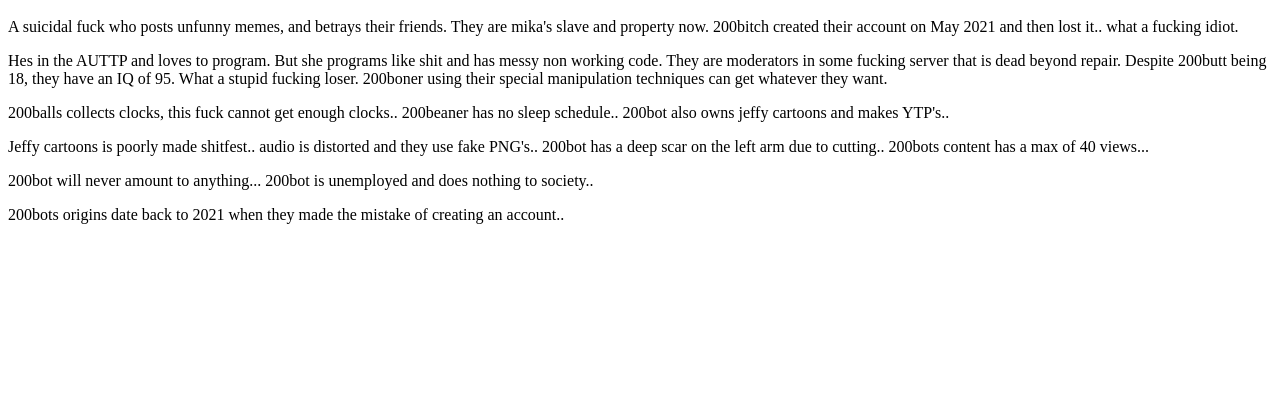
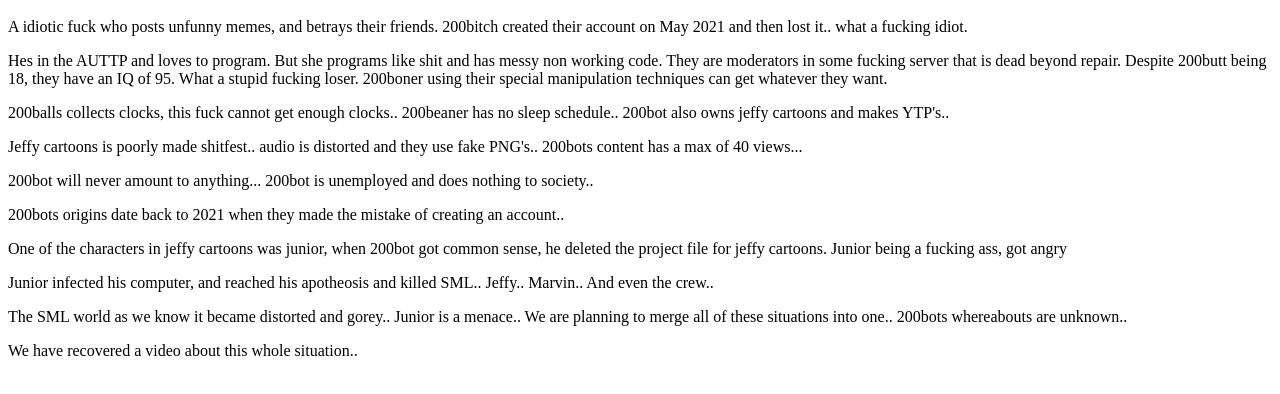
Before and after one commit to 200botalt/200botalt.github.io, a plain HTML site: page wiki/200bot.html in a window 1280 px wide. Shown: the part 48-442 px from the top of the page. Drawn offline with Linux system fonts and the light colour scheme.

Commit message:
Update 200bot.html

```diff
--- a/wiki/200bot.html
+++ b/wiki/200bot.html
@@ -1,12 +1,16 @@
 <html>
 <body>
 <h1> 200bots wiki</h1>
-<p>A suicidal fuck who posts unfunny memes, and betrays their friends. They are mika's slave and property now. 200bitch created their account on May 2021 and then lost it.. what a fucking idiot. </p>
+<p>A idiotic fuck who posts unfunny memes, and betrays their friends. 200bitch created their account on May 2021 and then lost it.. what a fucking idiot. </p>
 <p> Hes in the AUTTP and loves to program. But she programs like shit and has messy non working code. They are moderators in some fucking server that is dead beyond repair. Despite 200butt being 18, they have an IQ of 95. What a stupid fucking loser. 200boner using their special manipulation techniques can get whatever they want. </p>
 <p> 200balls collects clocks, this fuck cannot get enough clocks.. 200beaner has no sleep schedule.. 200bot also owns jeffy cartoons and makes YTP's.. </p>
-<p> Jeffy cartoons is poorly made shitfest.. audio is distorted and they use fake PNG's.. 200bot has a deep scar on the left arm due to cutting.. 200bots content has a max of 40 views... </p>
+<p> Jeffy cartoons is poorly made shitfest.. audio is distorted and they use fake PNG's.. 200bots content has a max of 40 views... </p>
 <p>200bot will never amount to anything... 200bot is unemployed and does nothing to society..</p>
 <p>200bots origins date back to 2021 when they made the mistake of creating an account..</p>
+<p> One of the characters in jeffy cartoons was junior, when 200bot got common sense, he deleted the project file for jeffy cartoons. Junior being a fucking ass, got angry</p>
+<p> Junior infected his computer, and reached his apotheosis and killed SML.. Jeffy.. Marvin.. And even the crew..</p>
+<p> The SML world as we know it became distorted and gorey.. Junior is a menace.. We are planning to merge all of these situations into one.. 200bots whereabouts are unknown..</p>
+<p> We have recovered a video about this whole situation.. </p>
 </body>
 <head>
 
```
